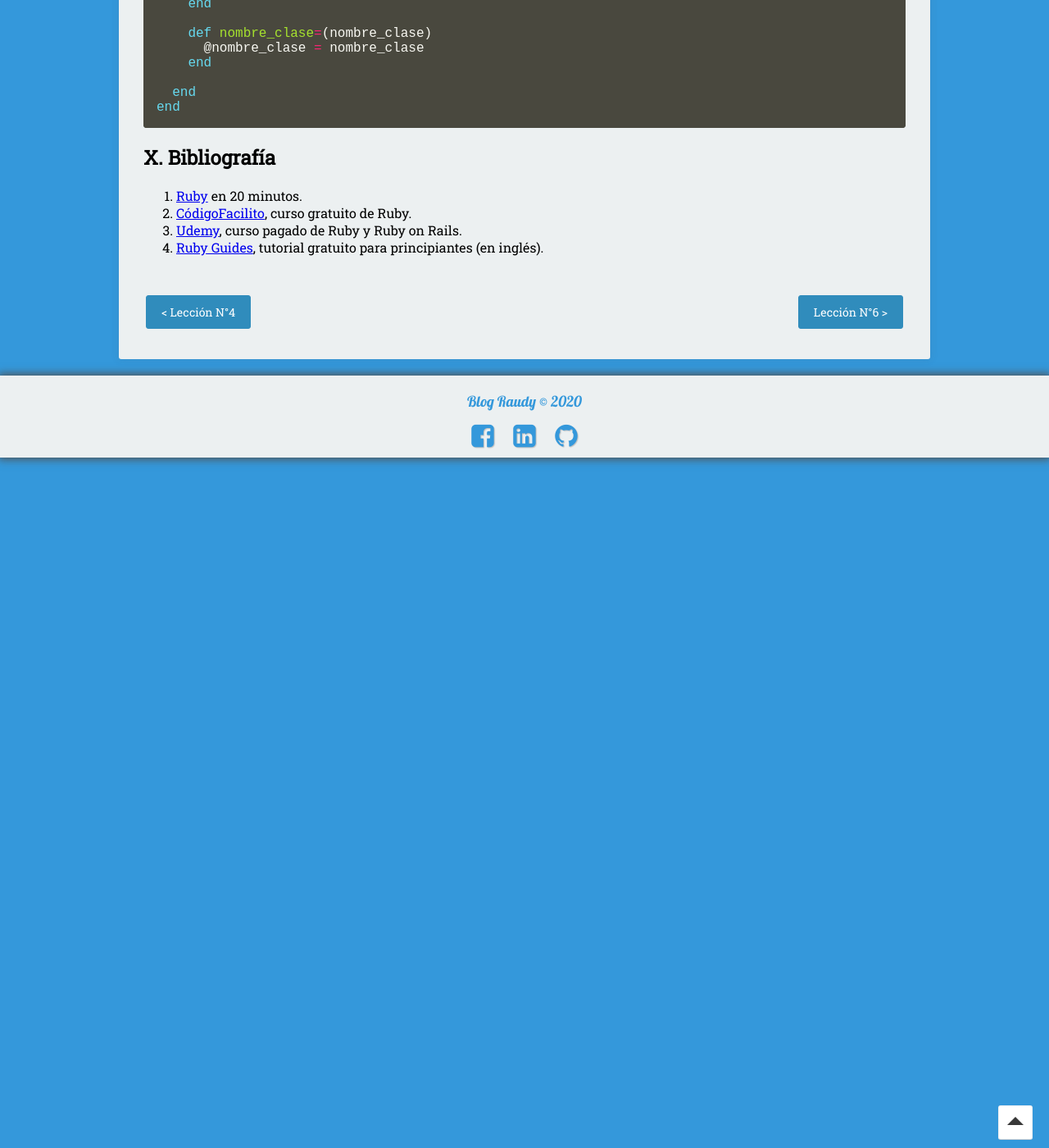
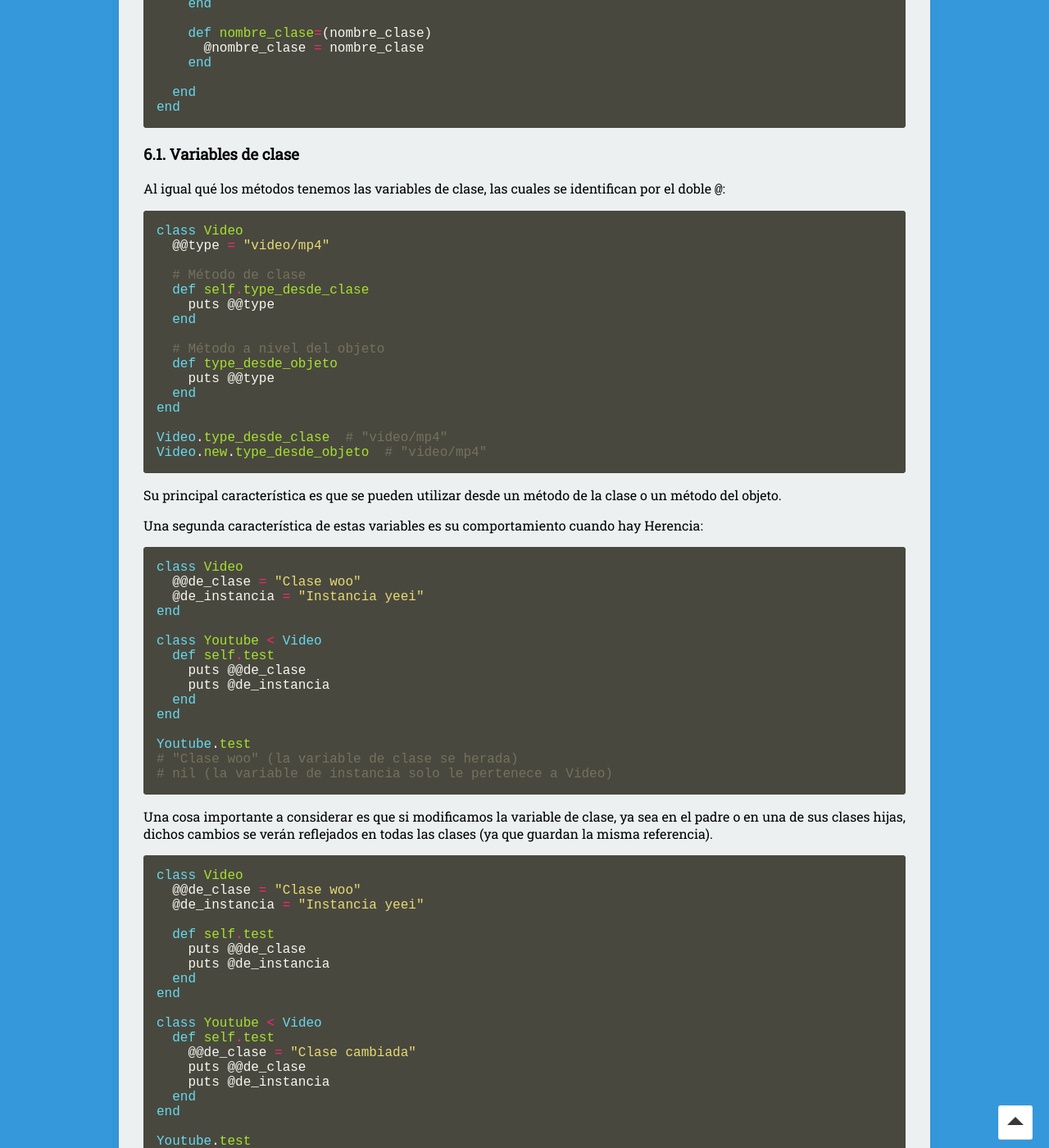
Before and after one commit to nisoto/Blog-anterior-2.0, a Jekyll site: the page built from _posts/2020-04-13-rails-v-ruby-avanzado.md, in a window 1280 px wide and 1400 px high, scrolled down 13702 px. Shown: the whole window at 82% size. Built offline with Jekyll 4.4.1, drawn with Linux system fonts in a browser that asks for light colours; nearby versions of some CDN libraries; some of the changed text lies outside the part shown.

Commit message:
Update 2020-04-13-rails-v-ruby-avanzado.md

````diff
--- a/_posts/2020-04-13-rails-v-ruby-avanzado.md
+++ b/_posts/2020-04-13-rails-v-ruby-avanzado.md
@@ -685,7 +685,7 @@ Uno de los secretos de Ruby es que **las clases también son ojetos**. Veamos un
 ``` rb
 class SoyObjetoLoJuro
   # Variable de instancia
-  @nombre_clase = "SoyObjetoLoJuro"
+  @nombre_clase = "Soy objeto lo juro"
 
   # Método de clase (o estático)
   def self.nombre_clase
@@ -735,6 +735,89 @@ class SoyObjetoLoJuro
 end
 ```
 
+### 6.1. Variables de clase
+
+Al igual qué los métodos tenemos las variables de clase, las cuales se identifican por el doble `@`:
+
+``` rb
+class Video
+  @@type = "video/mp4"
+
+  # Método de clase
+  def self.type_desde_clase
+    puts @@type
+  end
+
+  # Método a nivel del objeto
+  def type_desde_objeto
+    puts @@type
+  end
+end
+
+Video.type_desde_clase  # "video/mp4"
+Video.new.type_desde_objeto  # "video/mp4"
+```
+
+Su principal característica es que se pueden utilizar desde un método de la clase o un método del objeto.
+
+Una segunda característica de estas variables es su comportamiento cuando hay Herencia:
+
+``` rb
+class Video
+  @@de_clase = "Clase woo"
+  @de_instancia = "Instancia yeei"
+end
+
+class Youtube < Video
+  def self.test
+    puts @@de_clase
+    puts @de_instancia
+  end
+end
+
+Youtube.test
+# "Clase woo" (la variable de clase se herada)
+# nil (la variable de instancia solo le pertenece a Video)
+```
+
+Una cosa importante a considerar es que si modificamos la variable de clase, ya sea en el padre o en una de sus clases hijas, dichos cambios se verán reflejados en todas las clases (ya que guardan la misma referencia).
+
+``` rb
+class Video
+  @@de_clase = "Clase woo"
+  @de_instancia = "Instancia yeei"
+
+  def self.test
+    puts @@de_clase
+    puts @de_instancia
+  end
+end
+
+class Youtube < Video
+  def self.test
+    @@de_clase = "Clase cambiada"
+    puts @@de_clase
+    puts @de_instancia
+  end
+end
+
+Youtube.test
+# "Clase cambiada"
+# nil
+Video.test
+# "Clase cambiada"
+# "Instancia yeei"
+```
+
+A partir del ejemplo anterior, lo más probable es que te estés preguntando cuándo utilizar variables de instancia y cuándo variables de clase:
+
+* Las **variables de instancia** conviene utilizarlas si no queremos que se hereden a las clases hijas (únicamente le pertenecerá a esa clase).
+* Si queremos tener el beneficio de la herencia y acceder desde métodos del objeto o métodos de la clase, es conveniente utilizar **variables de clase**.
+
+## 7. Polimorfismo
+
+Hola amigos.
+
 ## X. Bibliografía
 
 1. [Ruby](https://www.ruby-lang.org/es/documentation/quickstart/) en 20 minutos.
````
Also changed, not shown: other parts of _posts/2020-04-13-rails-v-ruby-avanzado.md (+3 -3 lines).
